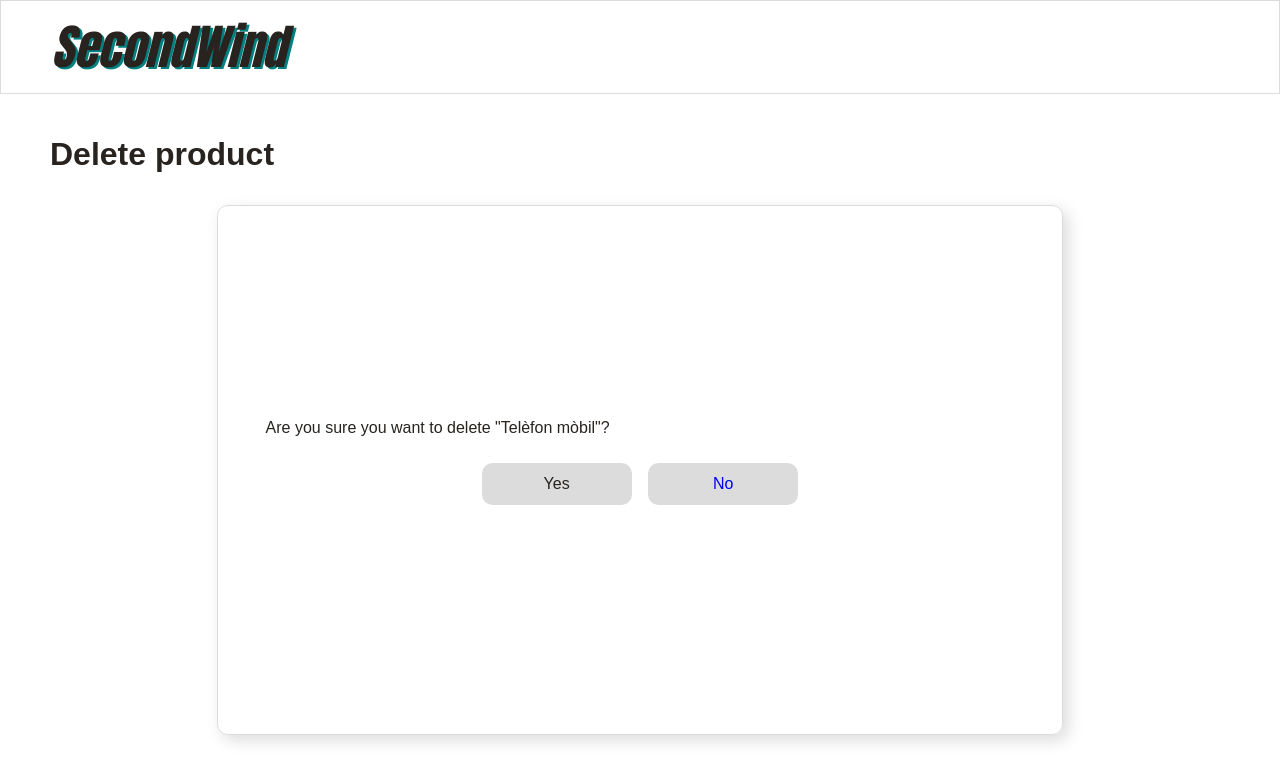
After one commit to mriuse/2daw-m12-projecte1, a Flask app: page /products/delete/1 in a window 1280 px wide. The commit adds this page. Shown: the top 782 px of the page. Run offline with Flask 3, Linux system fonts and the light colour scheme; data comes from the database, SQL or seed files in the repository; both versions use the stored data as it was after the commit.

Commit message:
Delete functionality added, CSS improvements

```diff
--- a/my_app/app.py
+++ b/my_app/app.py
@@ -161,5 +161,29 @@ def prod_edit(id:int):
     else:
         # Not found response
         abort(404)
+
+@app.route("/products/delete/<int:id>", methods=["GET", "POST"])
+def prod_delete(id:int):
+    if request.method == "GET":
+        with connect_db() as connect:
+            query = connect.execute("SELECT title FROM products WHERE id = "+str(id))
+            info = query.fetchone()
+        return render_template("prod_delete.html", id = id, info = info)
+    elif request.method == "POST":
+        with connect_db() as connect:
+            query = connect.execute("SELECT 1 FROM products WHERE id = ?", (id,))
+            exists = query.fetchone()
+            if exists:
+                query = connect.execute("DELETE FROM products WHERE id = "+str(id))
+                connect.commit()
+                flash("Successfully removed listing!")
+                return redirect(url_for("prod_list"))
+            else:
+                flash("The specified listing does not exist!")
+                return redirect(url_for("prod_list"))
+    else:
+        # Not found response
+        abort(404)
+
 if __name__ == '__main__':
     app.run()
--- a/my_app/static/css/style.css
+++ b/my_app/static/css/style.css
@@ -1,10 +1,12 @@
+/* Global settings */
 * {
     font-family: Arial, Helvetica, sans-serif;
     margin: 0;
     padding: 0;
 }
 
-body{
+/* General page body styles */
+body {
     display: flex;
     flex-direction: column;
     color: #28231f;
@@ -12,19 +14,21 @@ body{
     font-size: 1em;
 }
 
-p{
+/* General paragraph and heading styles */
+p {
     margin-bottom: 0.6em;
 }
 
-content h1{
+content h1 {
     margin: 1em 0em;
 }
 
-h2, h3{
+h2, h3 {
     margin: 0.5em 0em 0.25em;
 }
 
-.logo{
+/* Logo styles */
+.logo {
     font-family: Impact, Haettenschweiler, 'Arial Narrow Bold', sans-serif;
     color: #28231f;
     text-shadow: 0.05em 0.05em teal;
@@ -34,21 +38,24 @@ h2, h3{
     font-style: italic;
 }
 
-header{
+/* Header styles */
+header {
     display: flex;
     flex-direction: row;
     flex: 1;
     padding: 10px 50px;
 }
 
-content{
+/* Content styles */
+content {
     display: flex;
     flex-direction: inherit;
     flex: 7;
     padding: 10px 50px;
 }
 
-.prod_container{
+/* Product container styles */
+.prod_container {
     flex: 1;
     display: flex;
     flex-direction: row;
@@ -58,11 +65,13 @@ content{
     margin-bottom: 1.5em;
 }
 
-header, .prod_card, .info_card{
+/* General border styles for header, product cards, and info cards */
+header, .prod_card, .info_card {
     border: solid #dcdcdc 1px;
 }
 
-.prod_card, .info_card{
+/* Product card and info card styles */
+.prod_card, .info_card {
     display: flex;
     box-shadow: 0.33em 0.33em 1em #dcdcdc;
     border-radius: 0.66em;
@@ -70,29 +79,31 @@ header, .prod_card, .info_card{
     justify-content: space-between;
 }
 
-.prod_card{
+.prod_card {
     flex-direction: column;
     width: 400px;
     height: 500px;
     margin-bottom: 1em;
 }
 
-.prod_card_info{
+.prod_card_info {
     padding: 1em;
 }
 
-.info_card{
+.info_card {
     flex-direction: row;
     width: 66vw;
     height: 66vh;
     align-self: center;
 }
-.info_img{
+
+.info_img {
     flex: 1;
     width: 100%;
     object-fit: cover;
 }
-.info_details{
+
+.info_details {
     flex: 1;
     display: flex;
     flex-direction: column;
@@ -100,25 +111,37 @@ header, .prod_card, .info_card{
     align-self: center;
 }
 
-.prod_card_img{
+.prod_card_img {
     width: 100%;
     height: 66%;
     object-fit: cover;
 }
 
-.last_updated{
+/* Misc text styles */
+.last_updated {
     color: #9e9e9e;
     font-style: italic;
 }
 
-.price{
+/* Price styles */
+.price {
     font-size: 1.8em;
     margin-bottom: 0.6em;
     font-weight: bold;
 }
 
-.button{
-    display: block;
+/* Button container styles */
+.button_container {
+    display: flex;
+    flex-direction: row;
+    width: 350px;
+    align-self: center;
+    justify-content: space-evenly;
+}
+
+/* Button styles */
+.button {
+    display: flex;
     width: 150px;
     padding: 0.75em;
     margin-bottom: 1em;
@@ -127,18 +150,28 @@ header, .prod_card, .info_card{
     border: none;
     border-radius: 0.66em;
     align-self: center;
-    text-align: center;
+    justify-content: center;
     cursor: pointer;
     font-size: 1em;
+    white-space: nowrap;
     text-decoration: none;
 }
 
-.button:hover{
+.button:hover {
     background-color: teal;
     color: #ffffff;
 }
 
-.form{
+a {
+    text-decoration: none;
+}
+
+a:visited {
+    color: inherit;
+}
+
+/* Form styles */
+.form {
     display: flex;
     flex-direction: column;
     width: 50%;
@@ -146,6 +179,6 @@ header, .prod_card, .info_card{
     margin-bottom: 1em;
 }
 
-.form *{
+.form * {
     margin-bottom: 0.25em;
 }
--- /dev/null
+++ b/my_app/templates/prod_delete.html
@@ -0,0 +1,39 @@
+<!DOCTYPE html>
+
+<html lang="en">
+<head>
+    <meta charset="UTF-8">
+    <meta http-equiv="X-UA-Compatible" content="IE=edge">
+    <meta name="viewport" content="width=device-width, initial-scale=1.0">
+    <link rel="stylesheet" href="/static/css/style.css">
+    <title>Delete product - SecondWind</title>
+</head>
+<body>
+    <header>
+        <a class="logo" href="/products/list">SecondWind</a>
+    </header>
+    <content>
+        <h1>Delete product</h1>
+        <div class="info_card">
+            <div class="info_details">
+                {% with errors = get_flashed_messages() %}
+                    {% if errors %}
+                        <ul class="errors">
+                        {% for error in errors %}
+                            <li>{{ error }}</li>
+                        {% endfor %}
+                        </ul>
+                    {% endif %}
+                {% endwith %}
+                {% block body %}{% endblock %}
+                <p>Are you sure you want to delete "{{info['title']}}"?</p>
+                <form id="deleteform" class="form" method="POST" action="/products/delete/{{ id }}"></form>
+                <div class="button_container">
+                    <button type="submit" form="deleteform" id="send" class="button">Yes</button>
+                    <a href="/products/read/{{ id }}"><button class="button">No</button></a>
+                </div>
+            </div>
+        </div>
+    </content>
+</body>
+</html>
--- a/my_app/templates/prod_edit.html
+++ b/my_app/templates/prod_edit.html
@@ -26,7 +26,6 @@
                     {% endif %}
                 {% endwith %}
                 {% block body %}{% endblock %}
-                <p>{{info['id']}}</p>
                 <form id="updateform" class="form" method="POST" enctype="multipart/form-data" action="/products/edit/{{info['id']}}">
                     <label for="name" class="inputlabel"><i>Name</i></label>
                     <input type="text" class="inputbox" id="name" name="name" value="{{info['title']}}"/>
```
Also changed, not shown: my_app/database.db.
